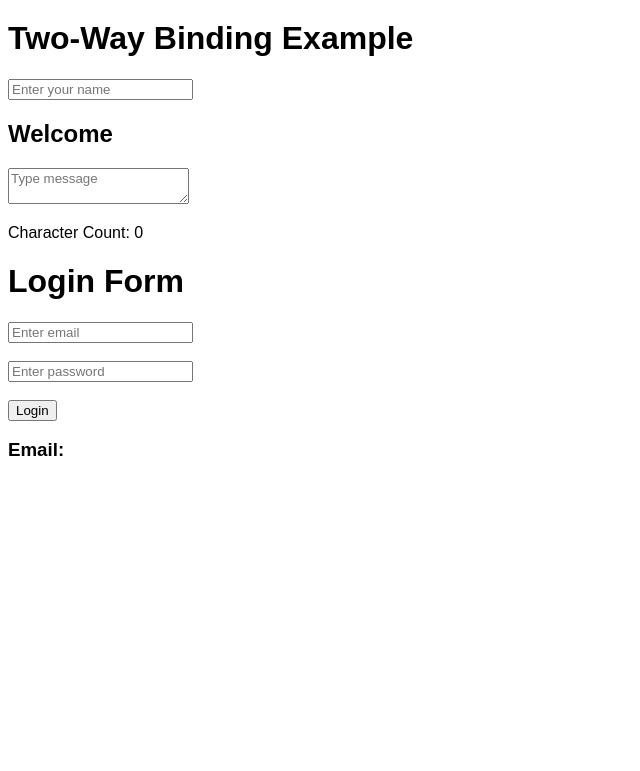
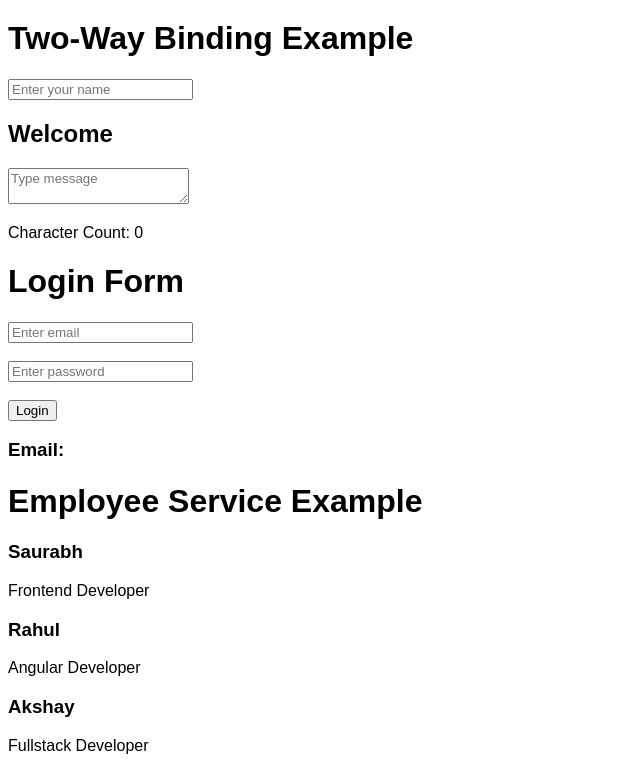
Before and after one commit to kadamsaurabh222/angular-learning, an Angular app: page / in a window 1280 px wide. Shown: the part 2548-3319 px from the top of the page, without its empty margins (0-640 px from the left). Before the commit the page ends 3028 px from the top, so only its background shows below. Built offline with nearby package versions, Linux system fonts and the light colour scheme.

Commit message:
Added Angular service example with dependency injection

```diff
--- a/src/app/app.html
+++ b/src/app/app.html
@@ -78,3 +78,18 @@
 </button>
 
 <h3>Email: {{ email }}</h3>
+
+
+<h1>Employee Service Example</h1>
+
+@for(employee of employees; track employee.id) {
+
+  <div>
+
+    <h3>{{ employee.name }}</h3>
+
+    <p>{{ employee.role }}</p>
+
+  </div>
+
+}
--- a/src/app/app.ts
+++ b/src/app/app.ts
@@ -7,6 +7,7 @@ import { SkillsListComponent } from './components/skills-list/skills-list';
 import { EmployeeCardComponent } from './components/employee-card/employee-card';
 import { ProfileCardComponent } from './components/profile-card/profile-card';
 import { FormsModule } from '@angular/forms';
+import { EmployeeService } from './services/employee';
 
 @Component({
   selector: 'app-root',
@@ -40,4 +41,10 @@ export class App {
   login() {
     alert('Login Successful');
   }
+
+  employees: any[] = [];
+
+  constructor(private employeeService: EmployeeService) {
+    this.employees = this.employeeService.employees;
+  }
 }
--- /dev/null
+++ b/src/app/services/employee.ts
@@ -0,0 +1,24 @@
+import { Injectable } from '@angular/core';
+
+@Injectable({
+  providedIn: 'root',
+})
+export class EmployeeService {
+  employees = [
+    {
+      id: 1,
+      name: 'Saurabh',
+      role: 'Frontend Developer',
+    },
+    {
+      id: 2,
+      name: 'Rahul',
+      role: 'Angular Developer',
+    },
+    {
+      id: 3,
+      name: 'Akshay',
+      role: 'Fullstack Developer',
+    },
+  ];
+}
```
Also changed, not shown: 1 other file (tests, documents, lock files or other folders).
